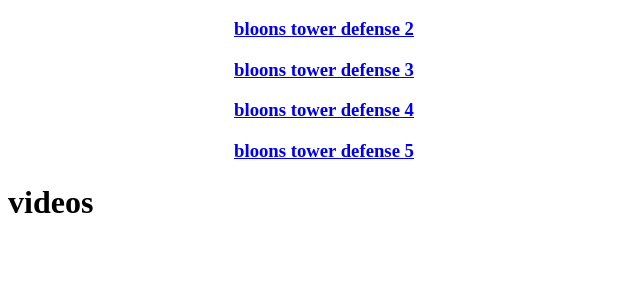
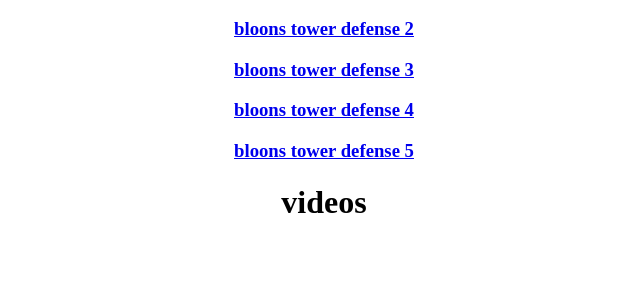
Before and after one commit to Fisher37566/fisher37566.github.io, a PHP site: page / in a window 1280 px wide. Shown: the part 252-552 px from the top of the page, without its empty margins (0-640 px from the left). Run offline with PHP 8.4, Linux system fonts and the light colour scheme.

Commit message:
Update style.css

```diff
--- a/style.css
+++ b/style.css
@@ -5,7 +5,7 @@
   width: 50%;
   text-align:center;
   }
-.video {
+.videos {
   width: 50%;
   text-align:center;
   float: right:
```
